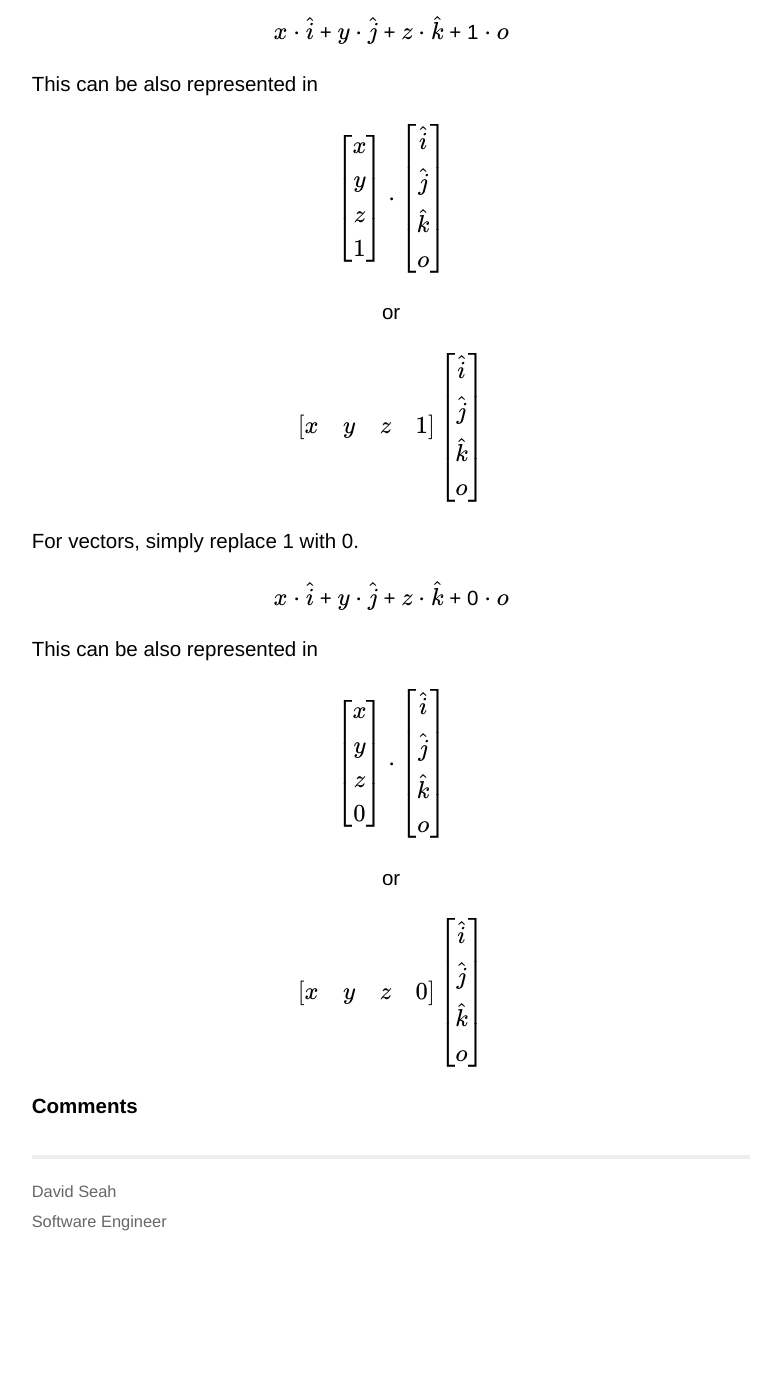
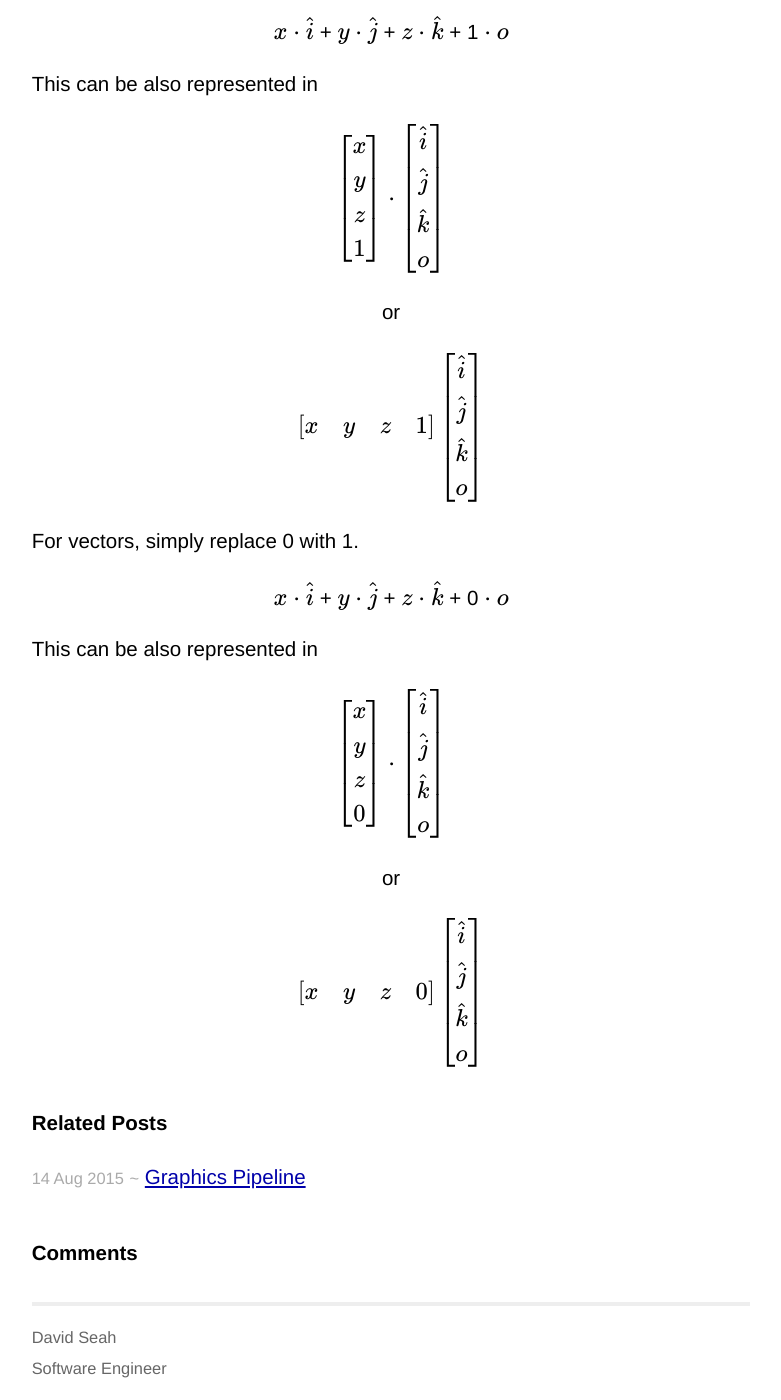
Before and after one commit to sengchong/sengchong.github.io, a Jekyll site: the page built from _posts/2015-08-13-Representing-points-and-vectors-in-computer-graphics.md, in a window 1280 px wide and 1400 px high, scrolled down 614 px. Shown: the whole window, without its empty margins (249-1030 px from the left). Built offline with Jekyll 4.4.1, drawn with Linux system fonts in a browser that asks for light colours; formulas are drawn with MathJax 3; comment, search, counter and statistics services are not loaded; before the commit the page ends 1868 px from its top, so only the background shows below that.

Commit message:
Update blog

```diff
--- a/_posts/2015-08-13-Representing-points-and-vectors-in-computer-graphics.md
+++ b/_posts/2015-08-13-Representing-points-and-vectors-in-computer-graphics.md
@@ -53,7 +53,7 @@ $$ \left[
 \right]
 $$
 
-For vectors, simply replace 1 with 0.<br/>
+For vectors, simply replace 0 with 1.<br/>
 
 <center>$x$ $\cdot$ $\hat{i}$ + $y$ $\cdot$ $\hat{j}$ + $z$ $\cdot$ $\hat{k}$ + 0 $\cdot$ $\omicron$ </center>
 
```
Also changed, not shown: _posts/2015-08-14-Graphics-Pipeline.md (added, +10 -0 lines), images/GraphicsPipeline.png (added).
